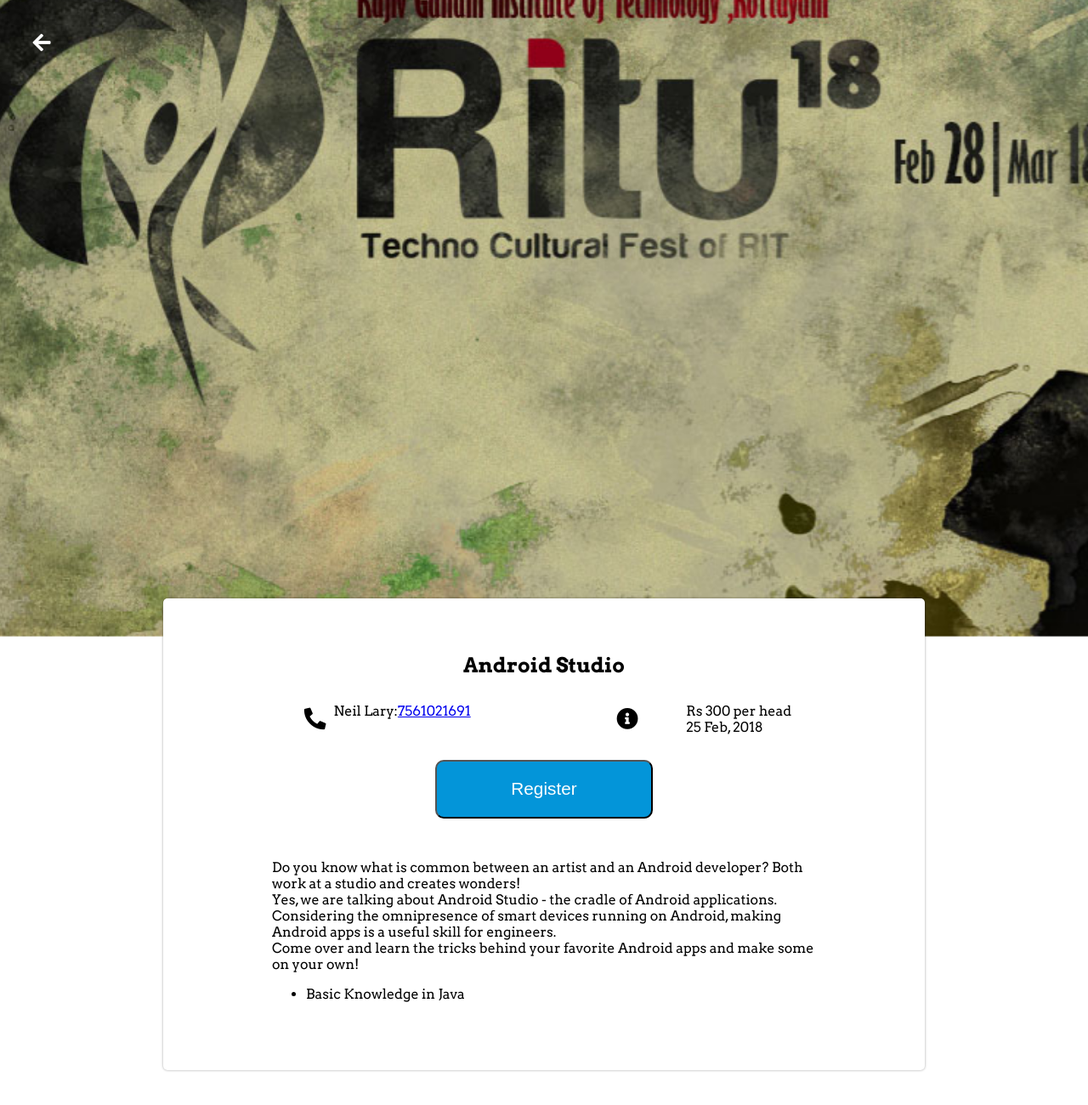
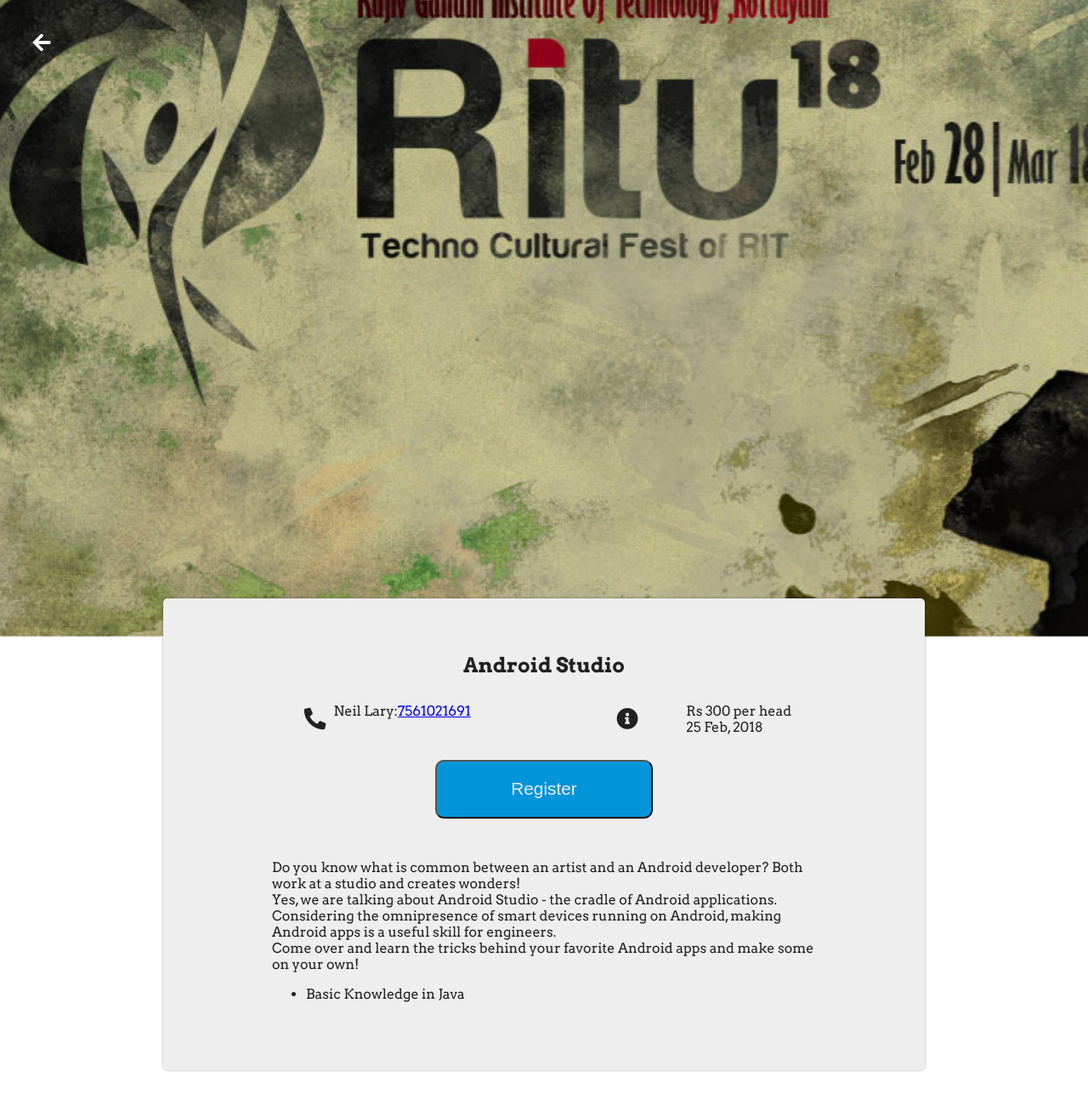
Before and after one commit to Ritu2018/react-pwa, a React app: page /workshops/1 in a window 1280 px wide. Shown: the whole page at 85% size. Built offline with nearby package versions, Linux system fonts and the light colour scheme; no server answers; a web font is replaced by a local one.

Commit message:
modified some colors

```diff
--- a/src/components/EventDetails/style.css
+++ b/src/components/EventDetails/style.css
@@ -2,7 +2,7 @@
     width: 100%;
     height: 100%;
     position: relative;
-    color: black;
+    color: #212121;
     background-color: transparent;
 }
 .poster img{
@@ -37,7 +37,7 @@
 }
 .detail{
     padding: 2em 2em 2em 2em;
-    background: white;
+    background: #eeeeee;
 }
 .contact , .prize{
     padding: 1em;
@@ -70,7 +70,7 @@
         padding: 5% 10%;
         margin: 5% 15% 5% 15%;
         box-shadow: 0 0 3px #0000005e;
-        background-color: white;
+        background-color: #eeeeee;
         border-radius: 5px;
     }
     .back-button{
--- a/src/components/HomePage/style.css
+++ b/src/components/HomePage/style.css
@@ -50,7 +50,7 @@
     right: 0;
     max-width: 94%;
     object-fit: contain;
-    z-index:-3;
+    z-index:-2;
 }
 @media screen and (min-width:400px) {
     .logo {
--- a/src/components/WSDetails/style.css
+++ b/src/components/WSDetails/style.css
@@ -2,7 +2,7 @@
     width: 100%;
     height: 100%;
     position: relative;
-    color: black;
+    color: #212121;
     background-color: transparent;
 }
 .poster img{
@@ -37,7 +37,7 @@
 }
 .detail{
     padding: 2em 2em 2em 2em;
-    background: white;
+    background: #eeeeee;
 }
 .contact , .prize{
     padding: 1em;
@@ -71,7 +71,7 @@
         padding: 5% 10%;
         margin: 5% 15% 5% 15%;
         box-shadow: 0 0 3px #0000005e;
-        background-color: white;
+        background-color: #eeeeee;
         border-radius: 5px;
     }
     .back-button{
@@ -104,7 +104,7 @@
     background-color: var(--blue);
     padding: 1em;
     border-radius: 10px;
-    color: white;
+    color: #eeeeee;
     min-width: 40%;
     font-size: 1.3em;
 }
```
